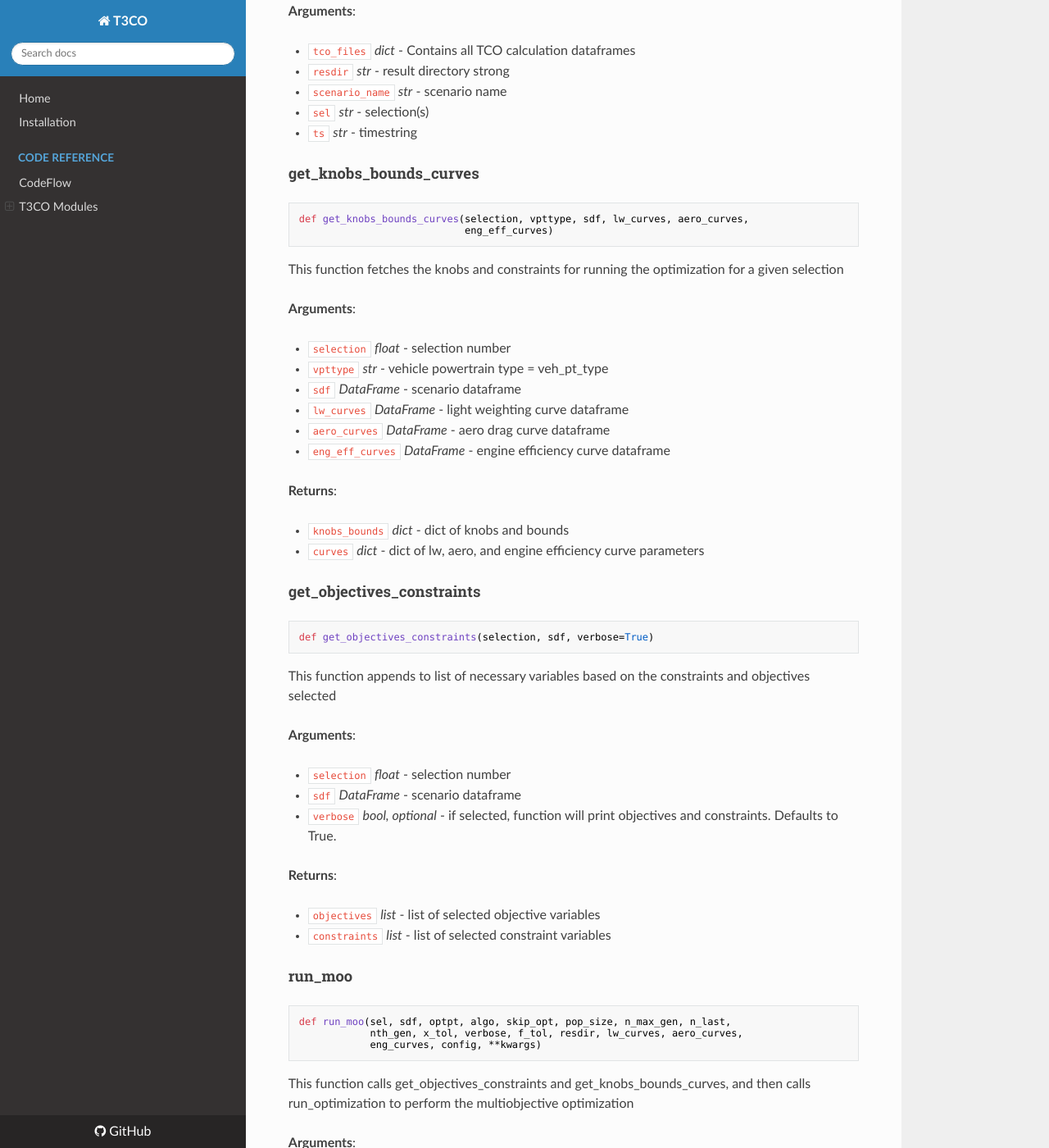
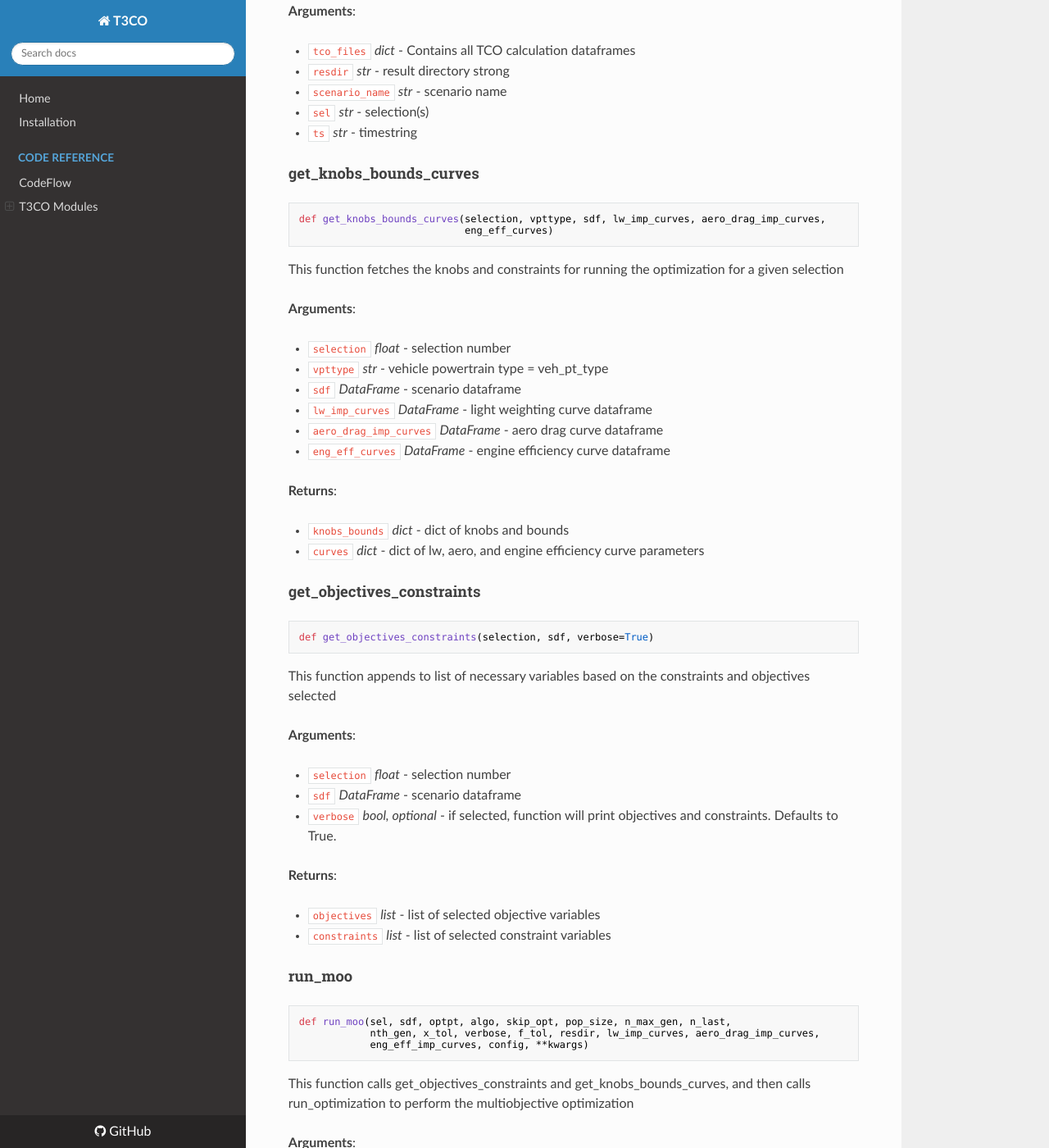
Before and after one commit to NREL/T3CO, an MkDocs documentation site: the page built from docs/content/sweep.md, in a window 1280 px wide and 1400 px high, scrolled down 563 px. Shown: the whole window at 82% size. Built offline with MkDocs 1.6.1, drawn with Linux system fonts in a browser that asks for light colours; nearby versions of some CDN libraries; some of the changed text lies outside the part shown.

````diff
--- a/docs/content/sweep.md
+++ b/docs/content/sweep.md
@@ -35,7 +35,7 @@
 #### get\_knobs\_bounds\_curves
 
 ```python
-def get_knobs_bounds_curves(selection, vpttype, sdf, lw_curves, aero_curves,
+def get_knobs_bounds_curves(selection, vpttype, sdf, lw_imp_curves, aero_drag_imp_curves,
                             eng_eff_curves)
 ```
 
@@ -46,8 +46,8 @@
 - `selection` _float_ - selection number
 - `vpttype` _str_ - vehicle powertrain type = veh_pt_type
 - `sdf` _DataFrame_ - scenario dataframe
-- `lw_curves` _DataFrame_ - light weighting curve dataframe
-- `aero_curves` _DataFrame_ - aero drag curve dataframe
+- `lw_imp_curves` _DataFrame_ - light weighting curve dataframe
+- `aero_drag_imp_curves` _DataFrame_ - aero drag curve dataframe
 - `eng_eff_curves` _DataFrame_ - engine efficiency curve dataframe
 
 
@@ -84,8 +84,8 @@
 
 ```python
 def run_moo(sel, sdf, optpt, algo, skip_opt, pop_size, n_max_gen, n_last,
-            nth_gen, x_tol, verbose, f_tol, resdir, lw_curves, aero_curves,
-            eng_curves, config, **kwargs)
+            nth_gen, x_tol, verbose, f_tol, resdir, lw_imp_curves, aero_drag_imp_curves,
+            eng_eff_imp_curves, config, **kwargs)
 ```
 
 This function calls get_objectives_constraints and get_knobs_bounds_curves, and then calls run_optimization to perform the multiobjective optimization
@@ -105,9 +105,9 @@
 - `verbose` _book_ - if selected, function prints the optimization process
 - `f_tol` _float_ - tolerance in objective space
 - `resdir` _str_ - results directory
-- `lw_curves` _DataFrame_ - light weighting curves dataframe
-- `aero_curves` _DataFrame_ - aero drag curves dataframe
-- `eng_curves` _DataFrame_ - engine efficiency curve dataframe
+- `lw_imp_curves` _DataFrame_ - light weighting curves dataframe
+- `aero_drag_imp_curves` _DataFrame_ - aero drag curves dataframe
+- `eng_eff_imp_curves` _DataFrame_ - engine efficiency curve dataframe
 - `config` _Config_ - Config class object
 
 
@@ -138,8 +138,8 @@
 #### run\_vehicle\_scenarios
 
 ```python
-def run_vehicle_scenarios(vehicles, scenarios, eng_curves_p, lw_curves_p,
-                          aero_curves_p, config, **kwargs)
+def run_vehicle_scenarios(vehicles, scenarios, eng_eff_imp_curves_p, lw_imp_curves_p,
+                          aero_drag_imp_curves_p, config, **kwargs)
 ```
 
 This is the main function that runs T3CO for all the selections input
@@ -148,9 +148,9 @@
 
 - `vehicles` _str_ - path of vehicle input file
 - `scenarios` _str_ - path of scenarios input file
-- `eng_curves_p` _str_ - path of engine efficiency curve file
-- `lw_curves_p` _str_ - path of light weighting curve file
-- `aero_curves_p` _str_ - path of aero drag curve file
+- `eng_eff_imp_curves_p` _str_ - path of engine efficiency curve file
+- `lw_imp_curves_p` _str_ - path of light weighting curve file
+- `aero_drag_imp_curves_p` _str_ - path of aero drag curve file
 - `config` _Config_ - Config object containing analysis attributes and scenario attribute overrides
 
 
````
Also changed, not shown: docs/CodeFlow.md (+1 -1 lines), docs/content/CodeReference.md (+13 -13 lines), docs/old_docs/CodeFlow.md (+1 -1 lines), docs/old_docs/ScenarioFile.md (+3 -3 lines), docs/old_docs/optimization.md (+3 -3 lines), 4 other files.
